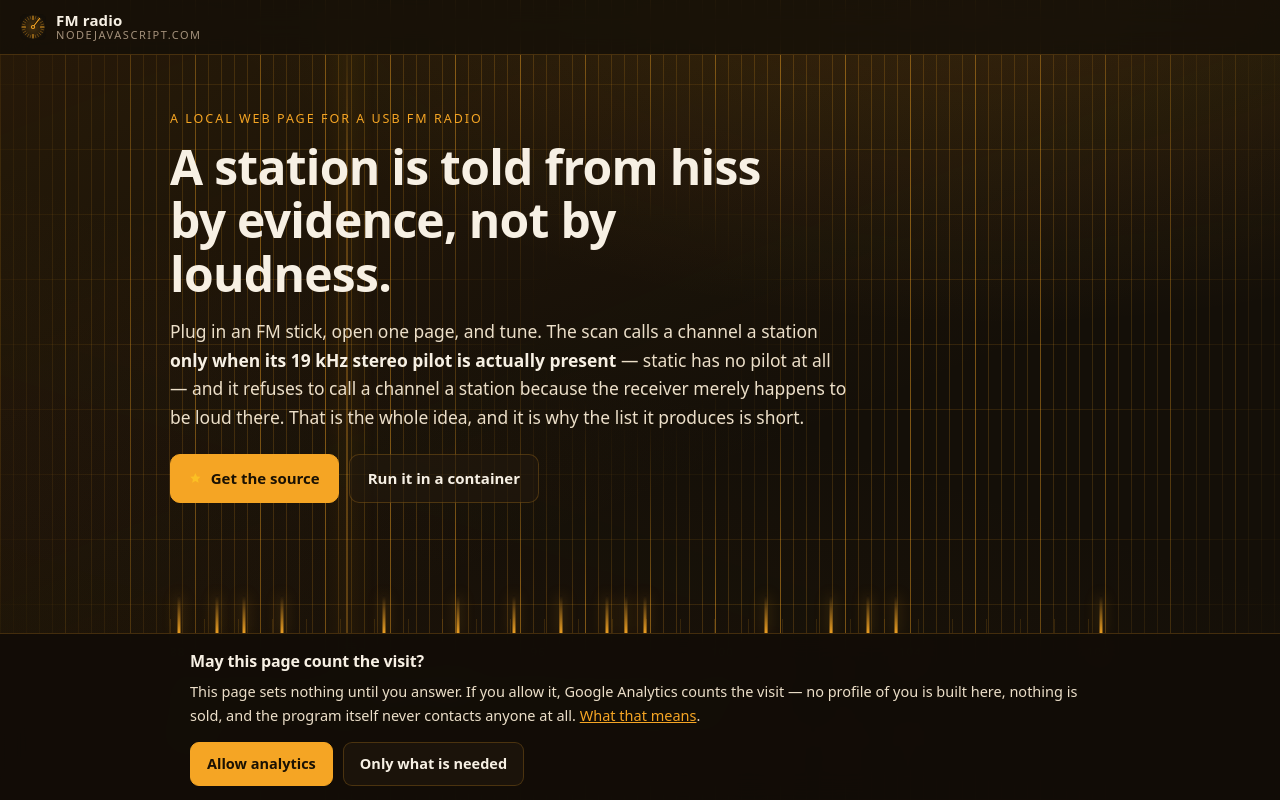
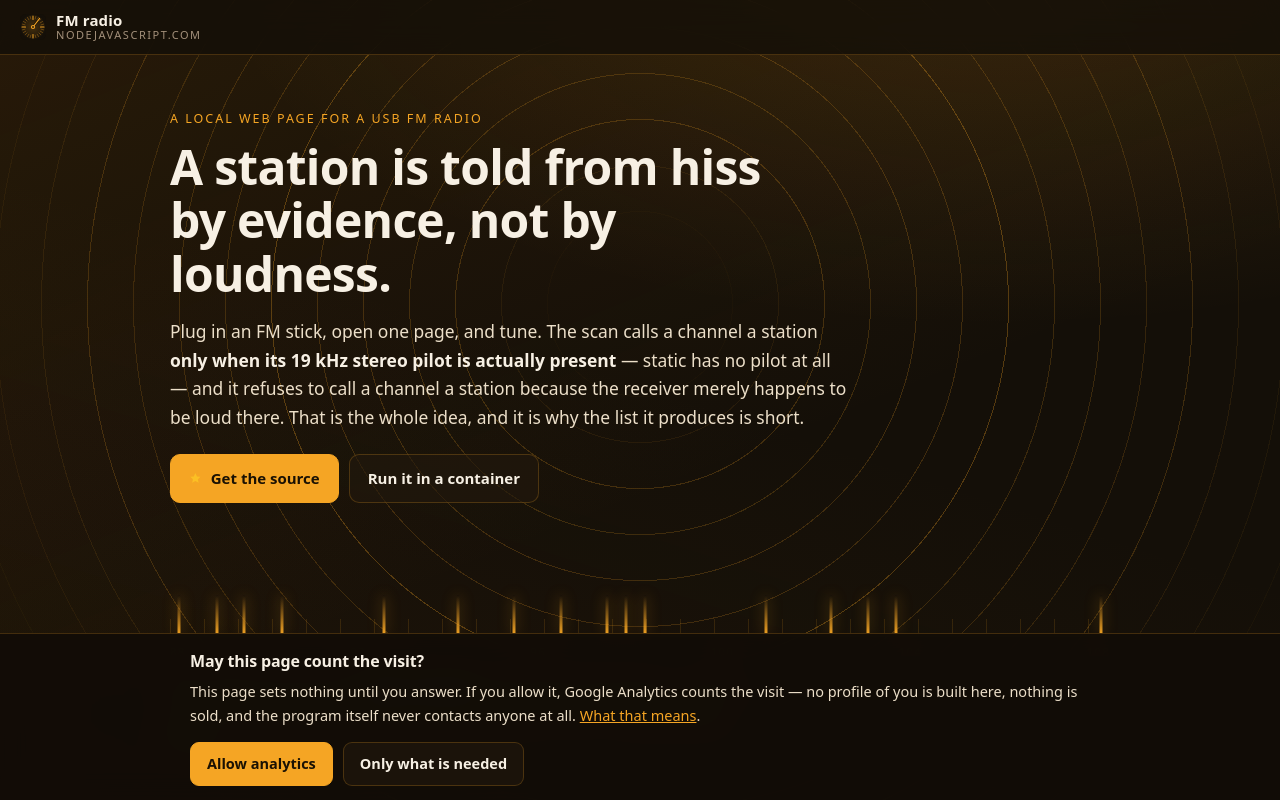
Before and after one commit to nodejavascript/fm-radio, a website: page site/index.html in a window 1280 px wide. Shown: the top 800 px of the page. Drawn offline with Linux system fonts and the light colour scheme.

Commit message:
Background: concentric rings, and no vertical line anywhere
George, looking at the page: *"those line in the background conflict with the graphic
below the top button. choose background without vertical lines"*. He was right, and it
was a design fault rather than a taste one — the hero's chart is a band of VERTICAL
ticks in the same amber at the same weight, so the background ticks read as one
muddle with it. A background must not be drawn in the same language as the thing in
front of it. Rings share no line with the chart, which is now the only straight-line
drawing on the page; the needle that hung down the old version went with the ticks for
the same reason.

Measured after the change: the drawing still reaches 83% of the page at a peak of 66
grey levels, against a floor of 25% and 6.

```diff
--- a/site/index.html
+++ b/site/index.html
@@ -90,10 +90,10 @@
   <body>
     <a class="skip" href="#main">Skip to the content</a>
 
-    <!-- the site's own drawing: a tuning scale, faded by a mask so it reads as a
-         dial rather than as a texture. Its own fixed layer, never the body. -->
+    <!-- the site's own drawing: concentric rings, faded by a mask so they frame the page rather
+         than cover it. No vertical line anywhere in it — the chart below is the only drawing on
+         this page made of straight lines, which is what makes it read at once. -->
     <div class="dial" aria-hidden="true"></div>
-    <div class="dial-needle" aria-hidden="true"></div>
 
     <header class="top">
       <a class="brand" href="/" aria-label="fm-radio.nodejavascript.com — home">
--- a/site/styles.css
+++ b/site/styles.css
@@ -51,44 +51,32 @@ body {
   -webkit-font-smoothing: antialiased;
 }
 
-/* 🔴 THE ABSTRACT — THIS SITE'S OWN DRAWING, AND IT IS A DRAWING RATHER THAN A WASH: the dial's
-   graticule. A scale of fine vertical ticks with every fifth one taller and brighter, and a rule
-   across for each of those, covering the whole viewport and faded in the middle by a mask so the
-   words stay readable. Its own fixed layer — the only thing that fades a background image is a
-   mask, and a mask on <body> would fade the page's colour and its glows with it. z-index below
-   the content, pointer-events off so it can never take a click.
-   🔴 IT WAS A BAND OF FAINT TICKS IN THE LOWER THIRD, AND A COMPLIANCE RUN FAILED IT ON
-   13 OCTOBER 2026: measured on the rendered page it changed **0% of the tiles** with a peak of
-   0 grey levels, against a floor of 25% and 6 — a drawing nobody can see is not a drawing. The
-   strokes are stronger and the drawing covers the viewport now. */
+/* 🔴 THE ABSTRACT — THIS SITE'S OWN DRAWING, AND IT IS A DRAWING RATHER THAN A WASH:
+   CONCENTRIC RINGS, the circles a tuning dial is built on.
+   🔴 IT CARRIED VERTICAL TICKS UNTIL 13 OCTOBER 2026 AND GEORGE REJECTED THEM: *"those line in the
+   background conflict with the graphic below the top button. choose background without vertical
+   lines"* — and he was looking at the page, not at the code. The hero's own graphic is a band of
+   VERTICAL ticks marking the stations the scan found, so a background of vertical ticks in the same
+   amber at the same weight read as one muddle: the two drawings were competing rather than one
+   framing the other. **A BACKGROUND MUST NOT BE DRAWN IN THE SAME LANGUAGE AS THE THING IN FRONT
+   OF IT.** Rings share no line with the chart, so the chart is the only straight-line drawing on the
+   page and it reads at once. The needle that used to hang down it went with the ticks, for the same
+   reason.
+   Its own fixed layer: the only thing that fades a background image is a mask, and a mask on <body>
+   would fade the page's colour and its glows with it. z-index below the content, pointer-events off
+   so it can never take a click. */
 .dial {
   position: fixed;
   inset: 0;
   z-index: 0;
   pointer-events: none;
   background-image:
-    /* the tall marks of the scale, every fifth tick */
-    repeating-linear-gradient(90deg, rgba(245, 165, 36, 0.34) 0 1px, transparent 1px 65px),
-    /* the fine scale */
-    repeating-linear-gradient(90deg, rgba(245, 165, 36, 0.20) 0 1px, transparent 1px 13px),
-    /* a rule for every tall mark */
-    repeating-linear-gradient(0deg, rgba(245, 165, 36, 0.14) 0 1px, transparent 1px 65px);
-  -webkit-mask-image: radial-gradient(circle at 50% 40%, transparent 0 12%, #000 36%, rgba(0, 0, 0, 0.8) 62%, transparent 92%);
-  mask-image: radial-gradient(circle at 50% 40%, transparent 0 12%, #000 36%, rgba(0, 0, 0, 0.8) 62%, transparent 92%);
-}
-
-/* the needle: the tuner's pointer, standing on the scale at the same fixed place on every visit. */
-.dial-needle {
-  position: fixed;
-  top: 0;
-  bottom: 0;
-  left: 27%;
-  width: 2px;
-  z-index: 0;
-  pointer-events: none;
-  background: linear-gradient(180deg, transparent, rgba(245, 165, 36, 0.42) 22%, rgba(245, 165, 36, 0.42) 78%, transparent);
-  box-shadow: 0 0 26px 6px rgba(245, 165, 36, 0.14);
-  opacity: 0.75;
+    /* the fine scale of the dial */
+    repeating-radial-gradient(circle at 50% 38%, rgba(245, 165, 36, 0.20) 0 1px, transparent 1px 46px),
+    /* every fourth ring stands brighter, the way a dial's own scale marks its intervals */
+    repeating-radial-gradient(circle at 50% 38%, rgba(245, 165, 36, 0.14) 0 1px, transparent 1px 184px);
+  -webkit-mask-image: radial-gradient(circle at 50% 38%, transparent 0 9%, #000 30%, rgba(0, 0, 0, 0.85) 58%, transparent 92%);
+  mask-image: radial-gradient(circle at 50% 38%, transparent 0 9%, #000 30%, rgba(0, 0, 0, 0.85) 58%, transparent 92%);
 }
 
 main,
```
